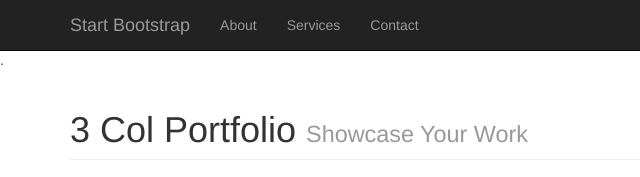
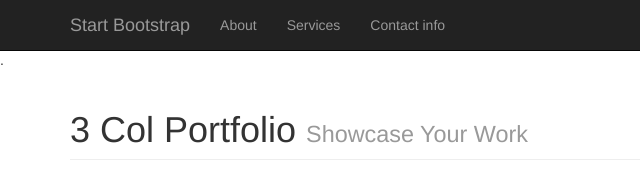
Before and after one commit to pkanakaraj19/WebDemo2, a plain HTML site: page index.html in a window 1280 px wide. Shown: the top 177 px of the page, 0-640 px from the left. Drawn offline with Linux system fonts and the light colour scheme.

Commit message:
third commit

```diff
--- a/index.html
+++ b/index.html
@@ -34,7 +34,7 @@
           <ul class="nav navbar-nav">
             <li><a href="#about">About</a></li>
             <li><a href="#services">Services</a></li>
-            <li><a href="#contact">Contact</a></li>
+            <li><a href="#contact">Contact info</a></li>
           </ul>
         </div><!-- /.navbar-collapse -->
       </div><!-- /.container -->
```
